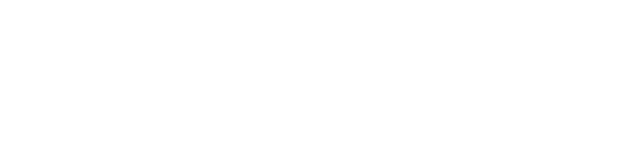
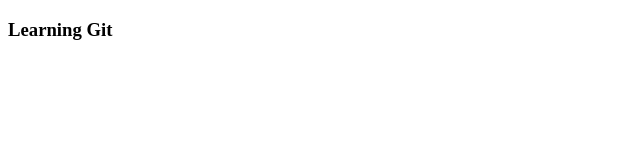
Before and after one commit to lokeshvudigala/gitlearning, a plain HTML site: page index.html in a window 1280 px wide. Shown: the whole page, without its empty margins (0-640 px from the left). Drawn offline with Linux system fonts and the light colour scheme.

Commit message:
commiting changes to new branch

```diff
--- a/index.html
+++ b/index.html
@@ -6,5 +6,7 @@
     <meta name="viewport" content="width=device-width, initial-scale=1.0" />
     <title>Document</title>
   </head>
-  <body></body>
+  <body>
+    <h3>Learning Git</h3>
+  </body>
 </html>
```
